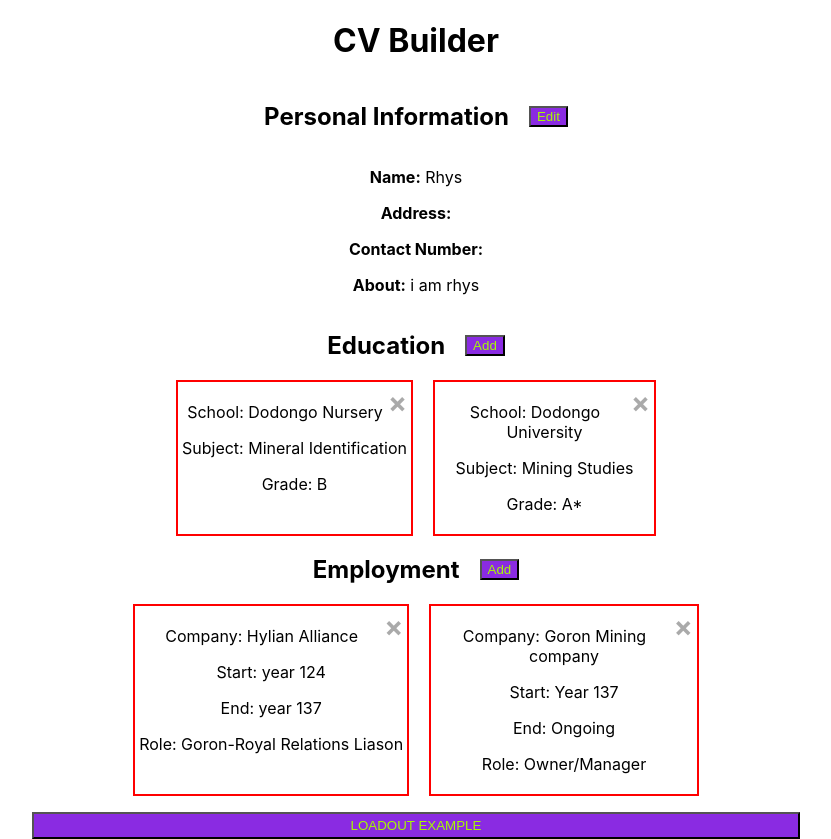
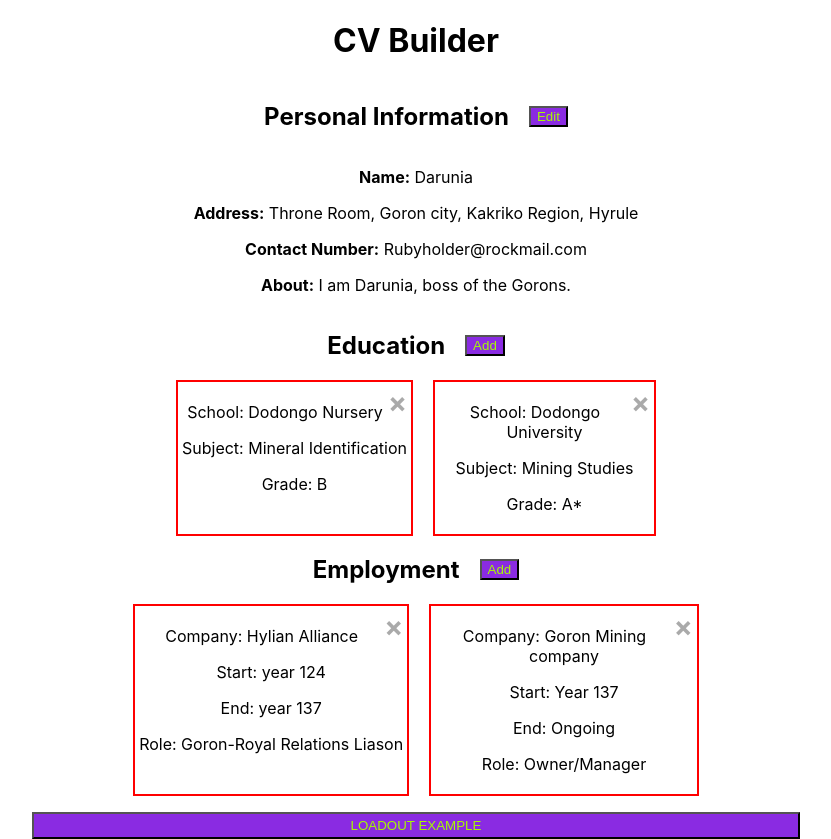
Before and after one commit to rlw92/cv-project, a React (Create React App) app in the folder cv-project/: page / in a window 1280 px wide. Shown: the whole page, without its empty margins (224-1055 px from the left). Built offline with nearby package versions, Linux system fonts and the light colour scheme.

Commit message:
Nearing the end, would be nice to include profile photo and a button to download element

```diff
--- a/cv-project/src/App.js
+++ b/cv-project/src/App.js
@@ -11,6 +11,9 @@ export class App extends Component {
 
     this.state={
       PIname:"",
+      location:"",
+      contact:"",
+      aboutme:"",
       EmploymentData:"",
       EducationData:""
     }
@@ -21,11 +24,14 @@ export class App extends Component {
 
   }
 
-  pullData(data) {
+  pullData(name,add,cntact,about) {
     this.setState({
-      PIname:data
+      PIname:name,
+      location:add,
+      contact:cntact,
+      aboutme:about
     })
-  console.log(data) }
+  }
 
     pullEmplData(data) {
       this.setState({
@@ -52,7 +58,13 @@ export class App extends Component {
 
 
 
-     <Loadoutexample PIname={this.state.PIname} Edudata={this.state.EducationData} Empldata={this.state.EmploymentData}/>
+     <Loadoutexample
+      PIname={this.state.PIname}
+      PIadd={this.state.location}
+      PIcontact={this.state.contact}
+      PIabout={this.state.aboutme}
+      Edudata={this.state.EducationData}
+       Empldata={this.state.EmploymentData}/>
 
 
 
--- a/cv-project/src/components/Loadoutexample.js
+++ b/cv-project/src/components/Loadoutexample.js
@@ -38,14 +38,14 @@ render() {
 
   <div className="PISect">
   <h3>{this.props.PIname}</h3>
-  <h3>Goron City Throne Room, Kakariko Region, Hyrule</h3>
-  <h3>RubyHolder@rockmail.com</h3>
+  <h3>{this.props.PIadd}</h3>
+  <h3>{this.props.PIcontact}</h3>
   </div>
 
 
   <div className="aboutSect">
   <h2>About</h2>
-  Lorem ipsum dolor sit amet, consectetur adipiscing elit. Proin accumsan nisl velit, id vestibulum tellus luctus at. Duis quis pretium quam. Vivamus at justo arcu. Suspendisse potenti. Nulla facilisi. Maecenas metus urna, sodales eu ultricies id, scelerisque in tellus. Pellentesque molestie non quam sed consequat. Fusce sed nibh et sem fringilla venenatis eget et nibh. Pellentesque habitant morbi tristique senectus et netus et malesuada fames ac turpis egestas. Suspendisse vehicula, mi sed commodo facilisis, nibh massa sollicitudin nisl, aliquet elementum sem dolor non turpis. Etiam porta ultricies justo, nec interdum ex dapibus id. Donec feugiat porttitor semper. Pellentesque tincidunt imperdiet est, ac mattis felis porttitor id.
+  {this.props.PIabout}
   </div>
 
   <div className="eduSect">
--- a/cv-project/src/components/Personalinfo.js
+++ b/cv-project/src/components/Personalinfo.js
@@ -7,12 +7,10 @@ constructor(props) {
 
   this.state = {
       shwMdl: false,
-
-
-     about:"i am rhys",
-     name:"Rhys",
-     address:"",
-     cntct:""
+     about:"I am Darunia, boss of the Gorons.",
+     name:"Darunia",
+     address:"Throne Room, Goron city, Kakriko Region, Hyrule",
+     cntct:"Rubyholder@rockmail.com"
 
   }
 
@@ -25,7 +23,7 @@ constructor(props) {
       this.editCont=this.editCont.bind(this)
       this.onSubmitTask = this.onSubmitTask.bind(this)
 
-this.props.func(this.state.name)
+this.props.func(this.state.name,this.state.address,this.state.cntct,this.state.about)
 }
 
 
@@ -59,7 +57,7 @@ this.props.func(this.state.name)
           shwMdl: false,
 
         });
-        this.props.func(this.state.name)
+        this.props.func(this.state.name,this.state.address,this.state.cntct,this.state.about)
       };
 
   render() {
```
